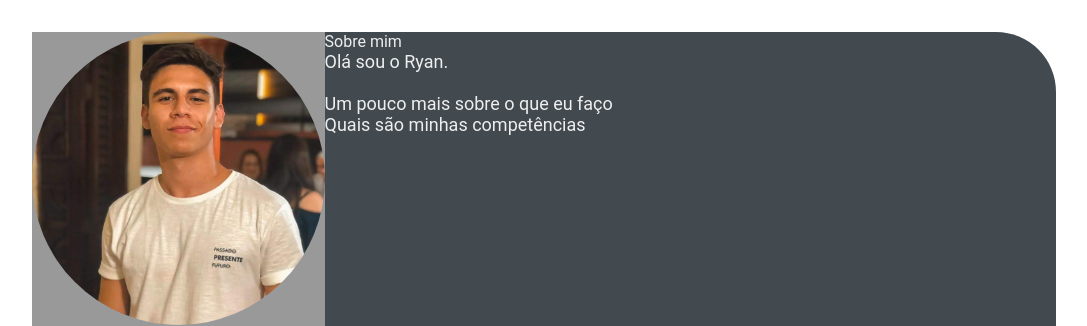
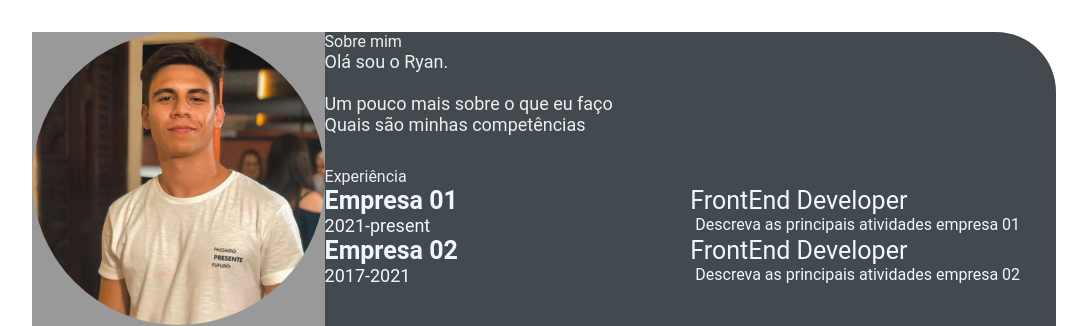
Before and after one commit to Ryan-Costa/ryan-costa.github.io, a plain HTML site: page index.html in a window 1280 px wide. Shown: the top 326 px of the page, without its empty margins (96-1183 px from the left). Drawn offline with Linux system fonts and the light colour scheme.

Commit message:
commit aula 03 (#3)

```diff
--- a/index.html
+++ b/index.html
@@ -46,6 +46,29 @@
           </p>
         </section>
       </div>
+      <section class="experience gap">
+        <div class="right-title">
+          Experiência
+        </div>
+        <div class="experience-contents">
+          <div class="exp-left">
+            <p class="exp-company-name">Empresa 01</p>
+            <p class="exp-time-period">2021-present</p>
+          </div>
+          <div class="exp-right">
+            <p class="exp-position">FrontEnd Developer</p>
+            <p class="exp-desc">Descreva as principais atividades empresa 01</p>
+          </div>
+          <div class="exp-left">
+            <p class="exp-company-name">Empresa 02</p>
+            <p class="exp-time-period">2017-2021</p>
+          </div>
+          <div class="exp-right">
+            <p class="exp-position">FrontEnd Developer</p>
+            <p class="exp-desc">Descreva as principais atividades empresa 02</p>
+          </div>
+        </div>
+      </section>
     </section>
   </main>
 </body>
--- a/style.css
+++ b/style.css
@@ -101,3 +101,38 @@
   font-size: 18px;
   color: #eeeeee;
 }
+
+.experience-contents,
+.education-contents,
+.awards-contents {
+  display: grid;
+  grid-template-columns: repeat(2, 1fr);
+  padding-bottom: 2rem;
+  color: #f1f8fd;
+}
+
+.exp-company-name,
+.education-school-name,
+.awards-company-name {
+  font-size: 25px;
+  font-weight: bold;
+}
+
+.exp-time-period,
+.educationp-time-period,
+.awards-time-period {
+  font-size: 18px;
+}
+
+.exp-position,
+.education-subject,
+.awards-name {
+  font-size: 25px;
+}
+
+.exp-desc,
+.education-desc,
+.awards-desc {
+  font-size: 16px;
+  padding-left: 5px;
+}
```
